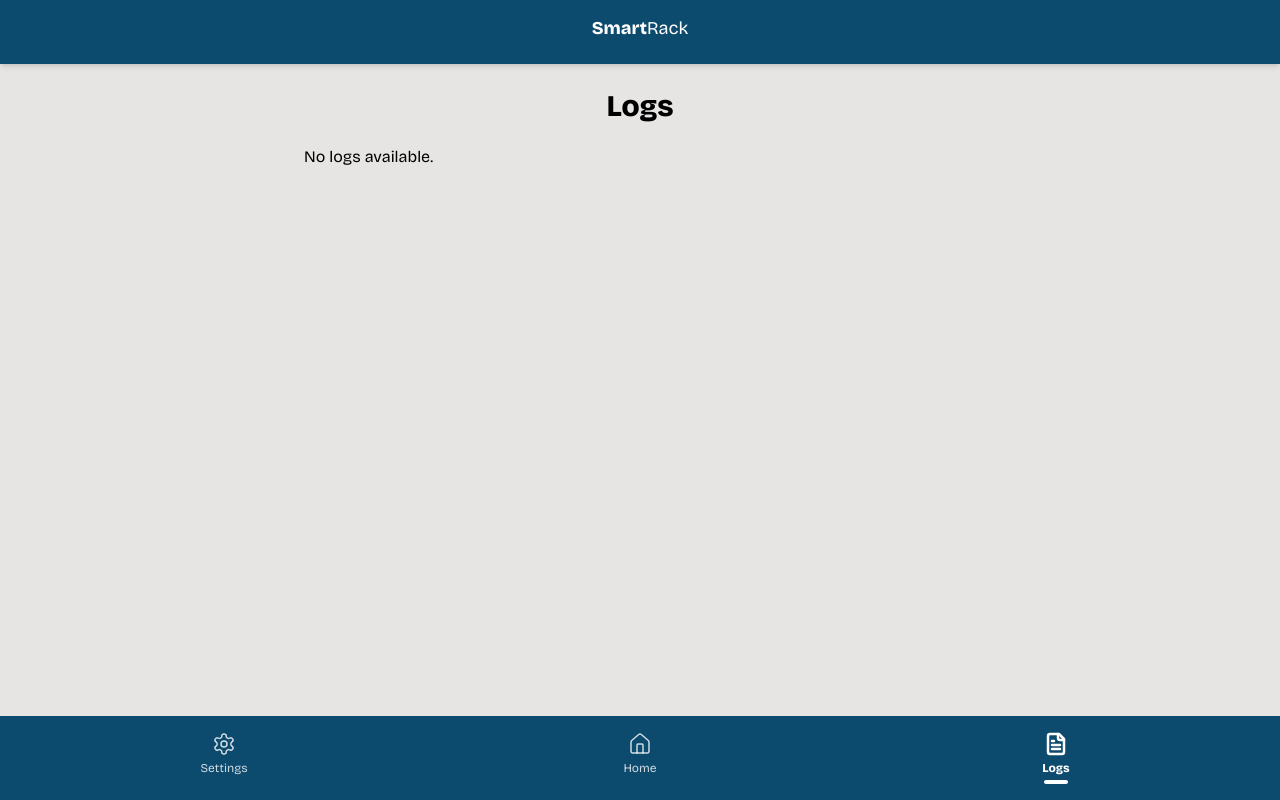
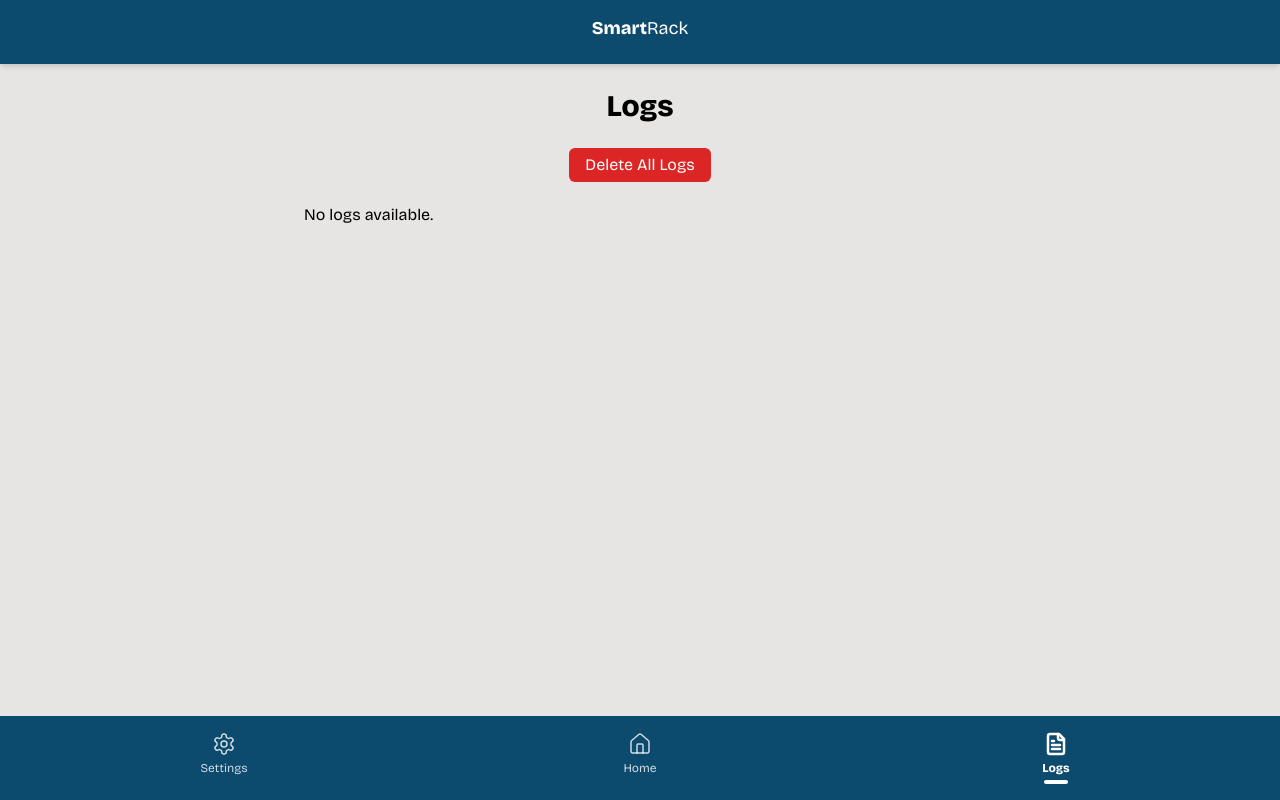
Before and after one commit to Fonseca004/pic-webapp, a Next.js app: page /logs in a window 1280 px wide. Built offline with nearby package versions, Linux system fonts and the light colour scheme; no server answers; the database is empty.

Commit message:
Delete Logs

```diff
--- a/src/app/logs/page.tsx
+++ b/src/app/logs/page.tsx
@@ -1,10 +1,9 @@
 // app/logs/page.tsx
-
 
 "use client";
 
 import { useEffect, useState } from 'react';
-import { database, ref, onValue } from '@/utils/firebase';
+import { database, ref, onValue, remove } from '@/utils/firebase'; // Add `remove`
 
 export default function LogsPage() {
   const [logs, setLogs] = useState<{ key: string; value: string }[]>([]);
@@ -20,16 +19,38 @@ export default function LogsPage() {
         .map(([key, value]) => ({ key, value: value as string }))
         .sort((a, b) => parseInt(b.key) - parseInt(a.key));
 
-
-    setLogs(logList); // Now this works!
+      setLogs(logList);
     });
 
     return () => unsubscribe(); // Cleanup listener on unmount
   }, []);
 
+  // Function to delete all logs
+  const handleDeleteLogs = async () => {
+    if (!confirm('Are you sure you want to delete all logs?')) return;
+
+    const logsRef = ref(database, 'logs');
+    try {
+      await remove(logsRef); // Removes the entire 'logs' node
+      setLogs([]); // Clear local state
+    } catch (error) {
+      console.error('Failed to delete logs:', error);
+      alert('Failed to delete logs.');
+    }
+  };
+
   return (
     <div className="flex flex-col items-center justify-center h-full p-6">
       <h1 className="text-3xl font-bold mb-6">Logs</h1>
+
+      {/* Delete Button */}
+      <button
+        onClick={handleDeleteLogs}
+        className="mb-6 px-4 py-2 bg-red-600 text-white rounded-md hover:bg-red-700 transition"
+      >
+        Delete All Logs
+      </button>
+
       <ul className="w-full max-w-2xl space-y-2">
         {logs.length === 0 && <p>No logs available.</p>}
         {logs.map((log) => {
--- a/src/utils/firebase.ts
+++ b/src/utils/firebase.ts
@@ -1,5 +1,5 @@
 import { initializeApp } from "firebase/app";
-import { getDatabase, ref, onValue, set } from "firebase/database";
+import { getDatabase, ref, onValue, set, remove } from "firebase/database";
 import { getAnalytics, isSupported } from "firebase/analytics";
 
 // Firebase config
@@ -34,4 +34,4 @@ if (typeof window !== "undefined") {
 }
 
 // Export the initialized services
-export { app, analytics, database, ref, onValue, set };
+export { app, analytics, database, ref, onValue, set, remove };
```
Lines whose indentation alone changed are shown as unchanged.
